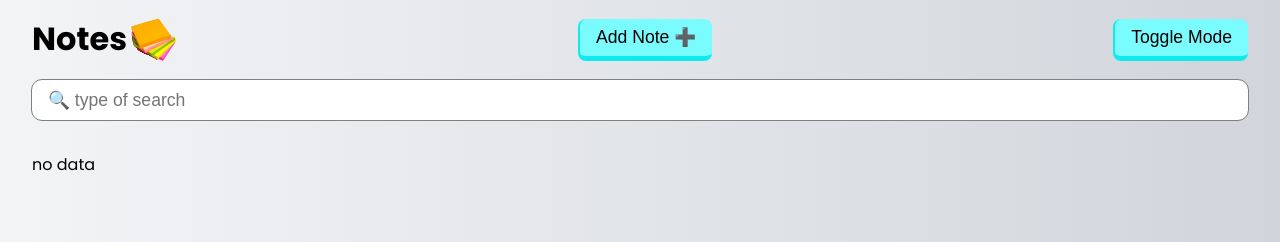
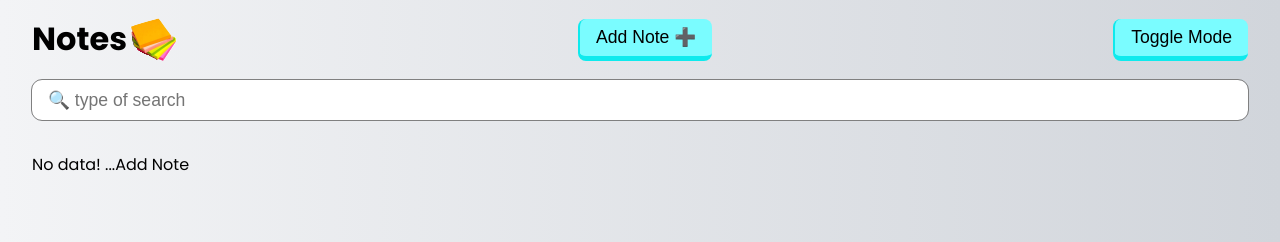
Before and after one commit to ajarek/react-64-vite-Notes-Router-6.8, a React (Vite) app: page / in a window 1280 px wide. Shown: the top 242 px of the page. Built offline with nearby package versions, Linux system fonts and the light colour scheme.

Commit message:
added useLoaderData

```diff
--- a/src/App.jsx
+++ b/src/App.jsx
@@ -2,7 +2,7 @@ import { createContext, useState } from 'react'
 import { createBrowserRouter, RouterProvider } from 'react-router-dom'
 import Error from './pages/Error'
 import Main, { mainLoader } from './layouts/Main'
-import Dashboard from './pages/Dashboard'
+import Dashboard,{dashboardLoader} from './pages/Dashboard'
 import Note, {noteAction} from './pages/Note'
 export const AppContext = createContext()
 
@@ -16,7 +16,7 @@ const router = createBrowserRouter([
       {
         index: true,
         element: <Dashboard />,
-        // loader: dashboardLoader,
+         loader: dashboardLoader,
         // action: dashboardAction,
         errorElement: <Error />,
       },
--- a/src/pages/Dashboard.jsx
+++ b/src/pages/Dashboard.jsx
@@ -1,9 +1,22 @@
 import React from 'react'
+import { Outlet, useLoaderData } from 'react-router-dom'
 import { fetchStorage } from '../helpers/localStorage'
 import { randomArray } from '../helpers/randomArray'
 
+
+export const dashboardLoader = () => {
+  const data = fetchStorage('notes') || []
+  return data
+}
+
+
 const Dashboard = () => {
-  const data = fetchStorage('notes') || []
+
+  const data = useLoaderData()
+
+
+
+
   const colorArray=['#ff7eb9','#ff65a3','#7afcff','#0eeaed','#feff9c','#fff740']
   return (
     <div className='dashboard'>
@@ -27,7 +40,7 @@ const Dashboard = () => {
           )
         })
       ) : (
-        <p>no data</p>
+        <p>No data! ...Add Note</p>
       )}
     </div>
   )
```
